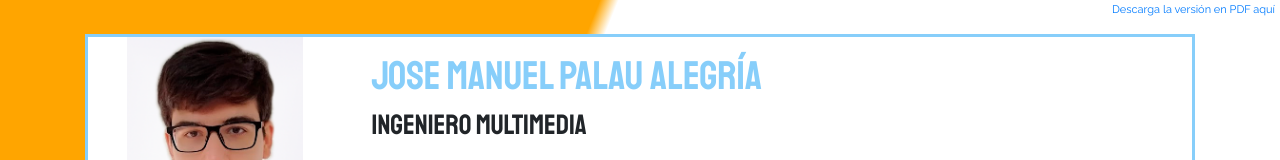
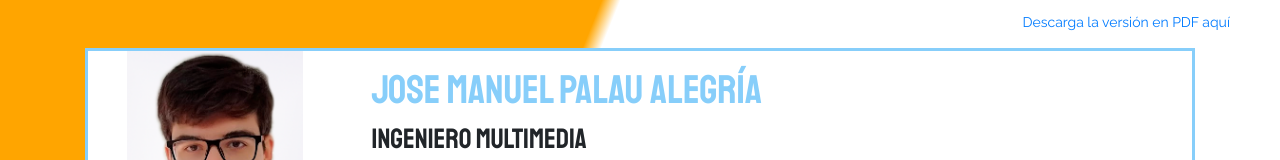
Before and after one commit to PalGria/Curriculum, a plain HTML site: page index.html in a window 1280 px wide. Shown: the top 160 px of the page. Drawn offline with nearby package versions, Linux system fonts and the light colour scheme.

Commit message:
Cambio en PDF

```diff
--- a/style.css
+++ b/style.css
@@ -30,8 +30,8 @@ div{
 }
 .pdf{
     text-align: right;
-    margin: 2px 5px 0px 0px;
-    font-size: 11px;
+    margin: 12px 50px 0px 0px;
+    font-size: 14px;
 }
 .header{
     border-style: solid;
```
